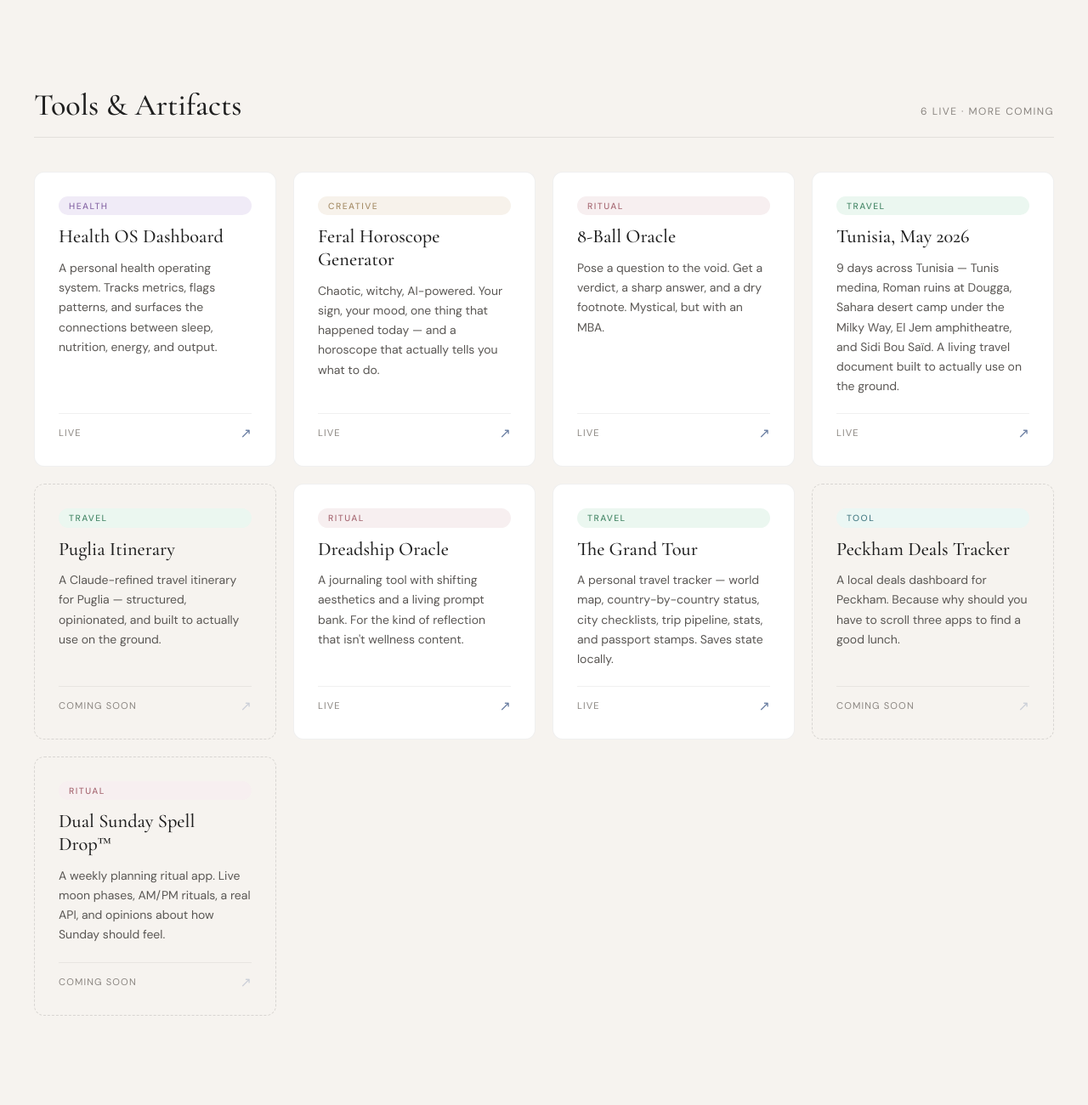
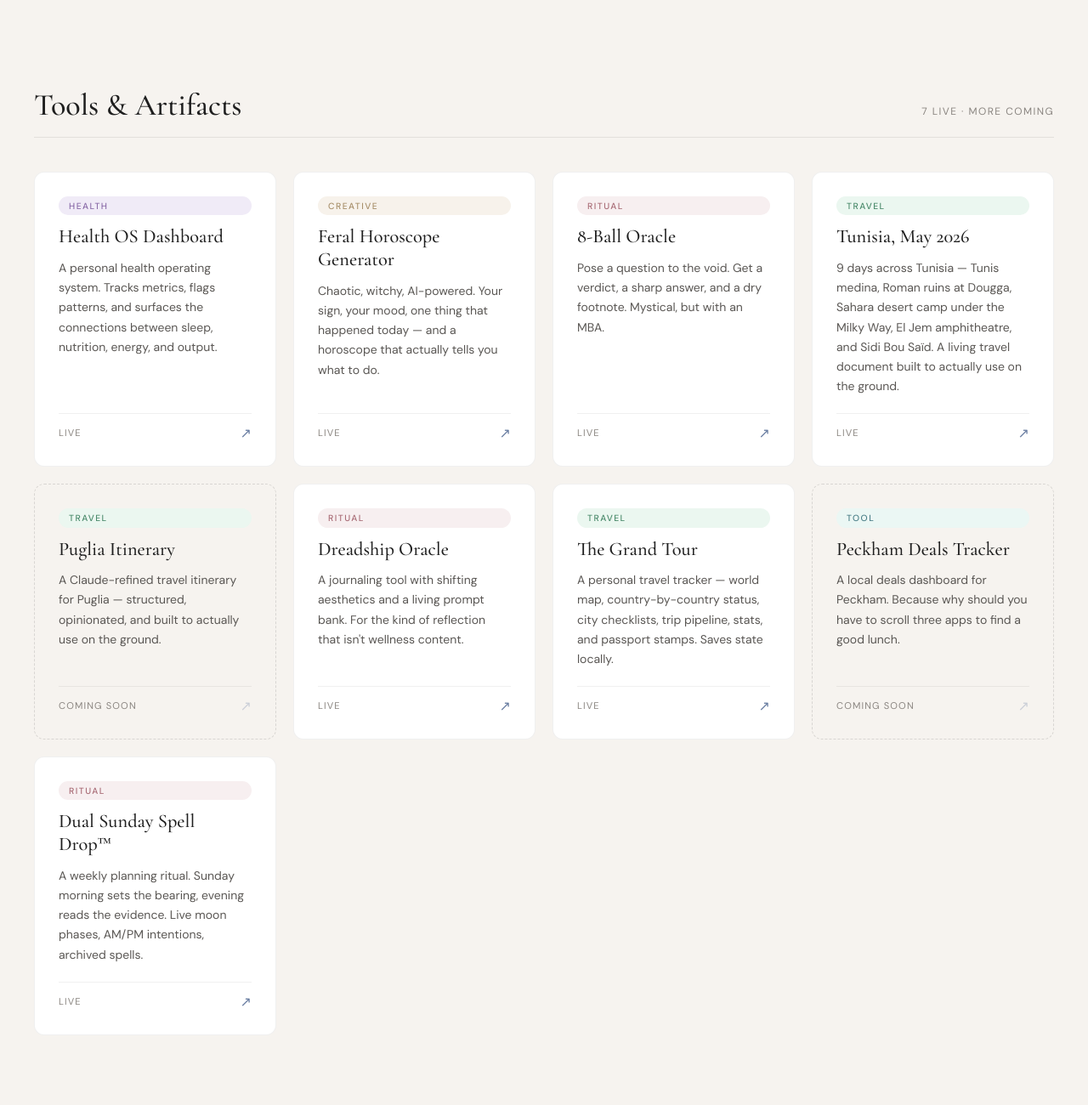
Before and after one commit to miznizzz/claudefun, a website: page index.html in a window 1280 px wide. Shown: the part 1020-2320 px from the top of the page at 85% size. Drawn offline with nearby package versions, Linux system fonts and the light colour scheme.

Commit message:
Promote Dual Sunday Spell Drop to live in portfolio

```diff
--- a/index.html
+++ b/index.html
@@ -107,7 +107,7 @@ footer a:hover { text-decoration: underline; }
 <section class="section" id="tools">
   <div class="section-header">
     <h2 class="section-title">Tools &amp; Artifacts</h2>
-    <span class="section-count">6 live · more coming</span>
+    <span class="section-count">7 live · more coming</span>
   </div>
   <div class="project-grid">
     <a class="project-card" href="./health-os/"><span class="card-tag tag-health">Health</span><h3 class="card-title">Health OS Dashboard</h3><p class="card-desc">A personal health operating system. Tracks metrics, flags patterns, and surfaces the connections between sleep, nutrition, energy, and output.</p><div class="card-footer"><span class="card-status">Live</span><span class="card-arrow">↗</span></div></a>
@@ -118,7 +118,7 @@ footer a:hover { text-decoration: underline; }
     <a class="project-card" href="./dreadship-oracle/"><span class="card-tag tag-ritual">Ritual</span><h3 class="card-title">Dreadship Oracle</h3><p class="card-desc">A journaling tool with shifting aesthetics and a living prompt bank. For the kind of reflection that isn't wellness content.</p><div class="card-footer"><span class="card-status">Live</span><span class="card-arrow">↗</span></div></a>
     <a class="project-card" href="./travel-tracker/"><span class="card-tag tag-travel">Travel</span><h3 class="card-title">The Grand Tour</h3><p class="card-desc">A personal travel tracker — world map, country-by-country status, city checklists, trip pipeline, stats, and passport stamps. Saves state locally.</p><div class="card-footer"><span class="card-status">Live</span><span class="card-arrow">↗</span></div></a>
     <div class="project-card card-placeholder"><span class="card-tag tag-tool">Tool</span><h3 class="card-title">Peckham Deals Tracker</h3><p class="card-desc">A local deals dashboard for Peckham. Because why should you have to scroll three apps to find a good lunch.</p><div class="card-footer"><span class="card-status">Coming soon</span><span class="card-arrow" style="opacity:0.3">↗</span></div></div>
-    <div class="project-card card-placeholder"><span class="card-tag tag-ritual">Ritual</span><h3 class="card-title">Dual Sunday Spell Drop™</h3><p class="card-desc">A weekly planning ritual app. Live moon phases, AM/PM rituals, a real API, and opinions about how Sunday should feel.</p><div class="card-footer"><span class="card-status">Coming soon</span><span class="card-arrow" style="opacity:0.3">↗</span></div></div>
+    <a class="project-card" href="./dual-sunday/"><span class="card-tag tag-ritual">Ritual</span><h3 class="card-title">Dual Sunday Spell Drop™</h3><p class="card-desc">A weekly planning ritual. Sunday morning sets the bearing, evening reads the evidence. Live moon phases, AM/PM intentions, archived spells.</p><div class="card-footer"><span class="card-status">Live</span><span class="card-arrow">↗</span></div></a>
   </div>
 </section>
 <section class="section" id="skills">
```
